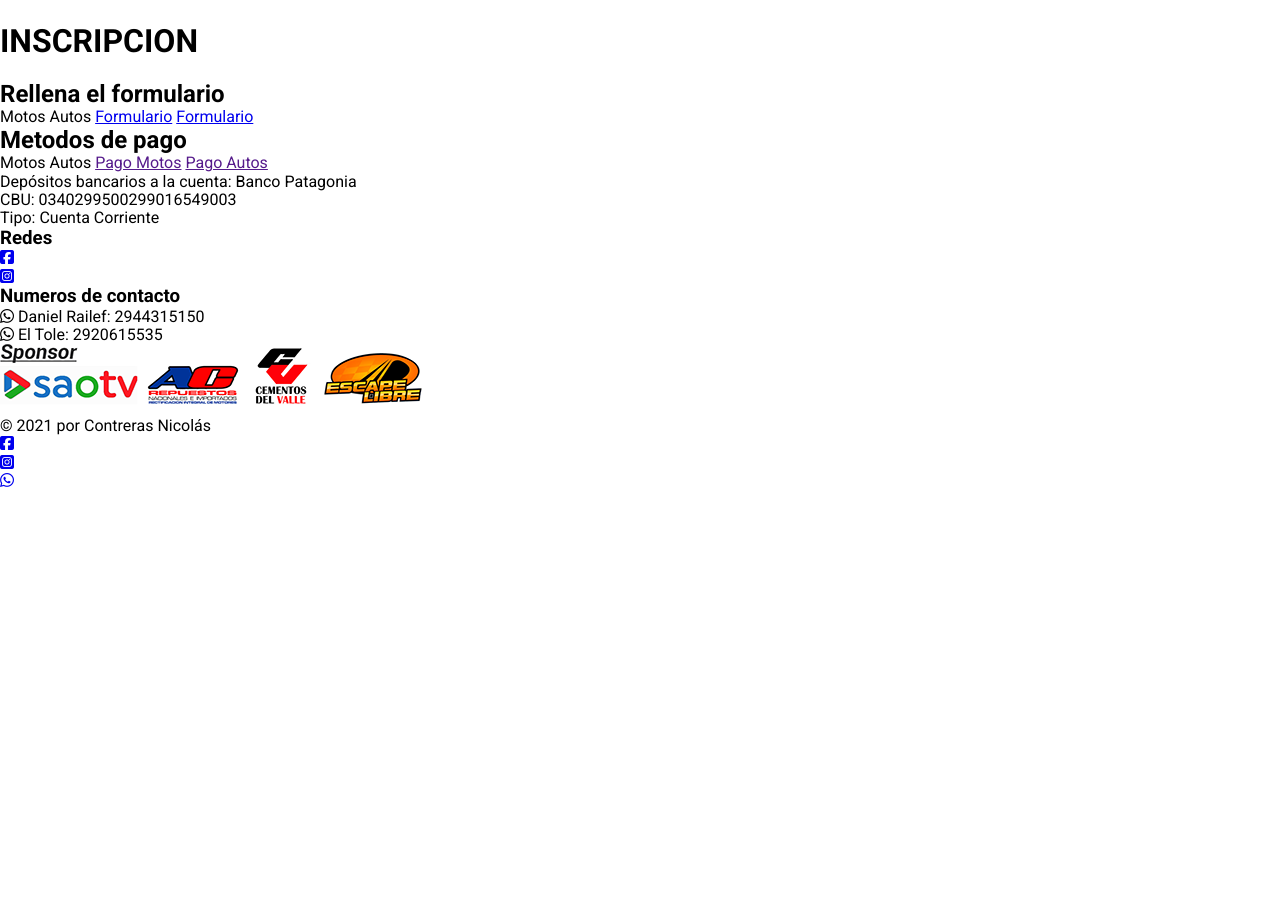
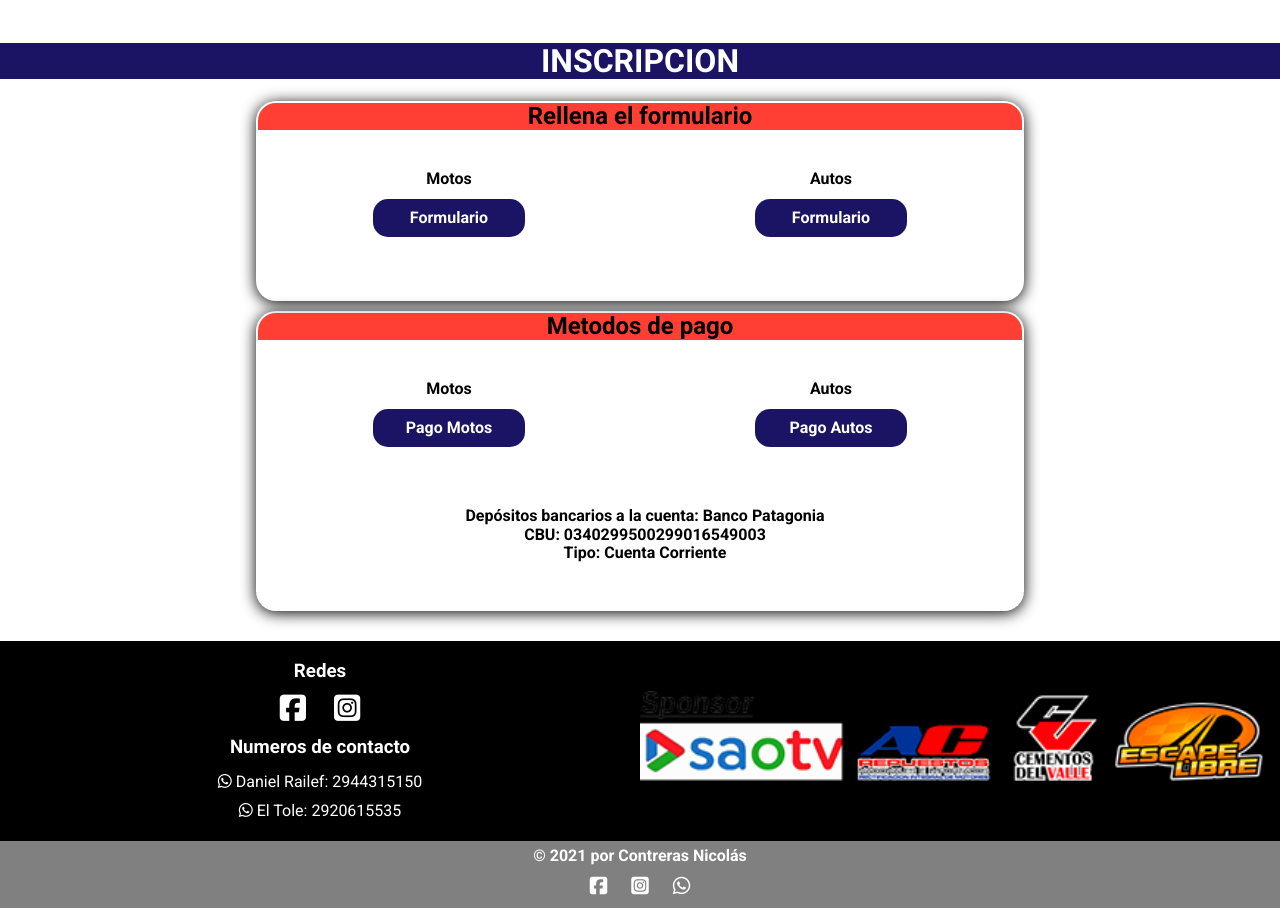
Before and after one commit to Desarrollo-NCA/Pagina-Apisa-EJ, a plain HTML site: page index.html in a window 1280 px wide. Shown: the part 1167-2075 px from the top of the page. Before the commit the page ends 1657 px from the top, so only its background shows below. Drawn offline with Linux system fonts and the light colour scheme.

Commit message:
agregue desktop

```diff
--- a/css/style.css
+++ b/css/style.css
@@ -98,7 +98,7 @@ body{
 	font-weight: bolder;
 	color: #6c5ce7;
 	top: 70% ;
-	text-shadow: 5px 2px 28px black;
+	text-shadow: 5px 2px 28px white;
 }
 
 #inicio .slider-inner img{
@@ -115,6 +115,180 @@ body{
 .slider-inner img.img-activa{
 	opacity: 1;
 }
+
+h1.titulo{
+	text-align: center;
+	color: white;
+	background: #1B1464;
+
+}
+
+#calendario{
+	text-align: center;
+	margin: 10px 0;
+}
+
+/*-----------------*/
+
+
+.inscri-container{
+		text-align: center;
+		padding: 10px 0;
+	}
+
+	.inscri-container h1{
+		background: #1B1464;
+		color: white;
+	}
+
+	.inscri-container h2{
+		background: #ff3f34;
+		color: black;
+	}
+
+	.formulario{
+		overflow: hidden;
+		width: 60%;
+		height: 200px;
+		border: 2px solid transparent;
+		border-radius: 20px;
+		margin-bottom: 10px;
+		box-shadow: 0 2px 15px;
+		text-align: center;
+		position: relative;
+		left: 20%;
+	}
+
+	.pago{
+		overflow: hidden;
+		border-radius: 20px;
+		width: 60%;
+		height: 300px;
+		border: 2px solid transparent;
+		box-shadow: 0px 2px 15px;
+		margin-bottom: 10px;
+		position: relative;
+		left: 20%;
+
+	}
+
+	.inscri-container .grid{
+		display: grid;
+		grid-template-columns: 1fr 1fr;
+		position: relative;
+		justify-content: center;
+		top: 40px;
+	}
+
+	.grid a{
+		text-decoration: none;
+		background: #1B1464;
+		padding: 10px 0;
+		margin: 10px auto;
+		border-radius: 15px;
+		color: white;
+		font-weight: bold;
+		width: 40%;
+	}
+
+	.grid a:hover{
+		background: black;
+		color: white;
+	}
+
+	.grid label{
+		font-weight: bold;
+		font-size: 16px;
+	}
+
+	.cbu{
+		position: relative;
+		top: 90px;
+		font-weight: bold;
+		text-align: center;
+		margin-left: 10px;
+	}
+
+	#contacto{
+		width: 100%;
+		margin-top: 10px;
+		background: black;
+		display: grid;
+		grid-template-columns: 1fr 1fr;
+		justify-content: center;
+		align-content: center;
+		align-items: center;
+	}
+
+	.contacto-container ul{
+		list-style: none;
+		margin: 10px 10px;
+	}
+
+	ul.redes li{
+		color: white;
+		display: inline-block;
+	}
+
+	.redes li a{
+		color: white;
+		font-size: 30px;
+		padding: 0 12px;
+	}
+
+	.telefono li{
+		padding: 5px 0;
+
+	}
+
+	#contacto .contacto-container{
+		display: block;
+		position: relative;
+		color: white;
+		width: 100%;
+		height: 200px;
+		text-align: center;
+		top: 20px;
+	}
+
+	#contacto .sponsor{
+		width: 100%;
+		height: 100px;
+		position: relative;
+		color: white;
+	}
+
+	.sponsor img{
+		width: 100%;
+	}
+
+	.copy{
+		position: relative;
+		width: 100%;
+		background: grey;
+	}
+
+	.copy p{
+		text-align: center;
+		font-weight: bold;
+		color: white;
+		padding-top: 6px;
+	}
+
+	.copy ul{
+		text-align: center;
+	}
+
+	.copy ul li{
+		display: inline-block;
+		padding: 10px;
+		font-size: 20px;
+	}
+
+	.copy li a{
+		color: white;
+	}
+
 
 
 
@@ -245,6 +419,7 @@ body{
 		border-radius: 20px;
 		margin-bottom: 10px;
 		box-shadow: 0 2px 15px;
+		left: 0;
 	}
 
 	.pago{
@@ -255,6 +430,7 @@ body{
 		border: 2px solid transparent;
 		box-shadow: 0px 2px 15px;
 		margin-bottom: 10px;
+		left: 0;
 	}
 
 	.inscri-container .grid{
@@ -273,6 +449,7 @@ body{
 		border-radius: 15px;
 		color: white;
 		font-weight: bold;
+		width: auto;
 	}
 
 	.grid a:hover{
@@ -297,6 +474,7 @@ body{
 		width: 100%;
 		margin-top: 10px;
 		background: black;
+		display: block;
 	}
 
 	.contacto-container ul{
--- a/css/style2.css
+++ /dev/null
@@ -1,154 +0,0 @@
-*{
-	margin: 0;
-	padding: 0;
-	box-sizing: border-box;
-	font-family: Roboto;
-}
-
-header{
-	position: fixed;
-	z-index: 2;
-	width: 100%;
-	top: 0;
-}
-
-header .logos{
-	width: 100%;
-	padding-left: 10%;
-	padding-top: 2px;
-
-}
-
-body{
-	width: 100%;
-	height: 500vh;
-}
-
-#inicio ul, li{
-	margin: 0;
-	padding: 0;
-	list-style: none;
-}
-
-.header-container{
-	background: #ff3f34;
-	width: 100%;
-	height: 50px;
-	display: flex;
-}
-
-.header-container-2{
-	width: 100%;
-	height: 8px;
-}
-
-.nav-container{
-	background: #1B1464;
-	width: 100%;
-	height: 40px;
-	display: flex;
-	align-items: center;
-	justify-content: flex-end;
-}
-
-.nav-container nav a{
-	border-radius: 15px;
-	display: inline-flex;
-	justify-content: space-around;
-	text-decoration: none;
-	color: white;
-	padding: 0 25px;
-	margin: 0 15px;
-	font-weight: bolder;
-}
-
-.nav-container nav .navBotones{
-	padding: 8px 30px;
-}
-
-.nav-container nav .navBotones:hover{
-	background-color: white;
-	text-decoration: none;
-	color: black;
-	padding: 8px 30px;
-}
-
-.logos .logo1{
-	width: 8%;
-}
-
-.logos .logo2{
-	width: 15%;
-}
-
-#inicio{
-	position: relative;
-}
-
-.container-slider{
-	width: 800px;
-	margin: auto;
-}
-
-ul.slider{
-	position: relative;
-	width: 800px;
-	height: 450px;
-}
-
-ul.slider li{
-	position: absolute;
-	opacity: 0;
-	width: inherit;
-	height: inherit;
-	background-color: white;
-	transition: opacity .5s;
-}
-
-ul.slider li.fondo{
-	margin-top: 120px;
-}
-
-ul li img{
-	width: 100%;
-	height: 450px;
-}
-
-ul.slider li:first-child{
-	opacity: 1;
-}
-
-ul.slider li:target{
-	opacity: 1;
-}
-
-.menu{
-	text-align: center;
-	margin: 20px;
-}
-
-.menu li{
-	text-align: center;
-	display: inline-block;
-	padding-top: 5px;
-}
-
-.menu li a{
-	display: inline-block;
-	color: white;
-	text-decoration: none;
-	background-color: grey;
-	padding: 10px;
-	width: 20px;
-	height: 20px;
-	font-size: 20px;
-	border-radius: 100%;
-}
-
-/*-------------------------------------------------------------------------------------------------------------------------------*/
-
-
-@media(max-width: 767px){
-
-
-}
--- a/index.html
+++ b/index.html
@@ -43,13 +43,13 @@
 	</section>
 	<section id="calendario">
 		<div class="calendario-container">
-			<h1>CALENDARIO</h1>
+			<h1 class="titulo">CALENDARIO</h1>
 			<img src="IMG/cale2021.jpg">
 		</div>
 	</section>
 	<section id="inscripcion">
 		<div class="inscri-container">
-			<h1>INSCRIPCION</h1>
+			<h1 class="titulo">INSCRIPCION</h1>
 			<div class="formulario">
 				<h2>Rellena el formulario</h2>
 				<div class="grid">
@@ -95,7 +95,9 @@
 			<div class="sponsor">
 				<img src="IMG/sponsor.png">
 			</div>
-			<div class="copy">
+
+		</section>
+		<div class="copy">
 				<p>&copy; 2021 por Contreras Nicolás</p>
 				<ul>
 					<li><a href="https://www.facebook.com/Nejca.13/"><i class="fab fa-facebook-square"></i></a></li>
@@ -103,7 +105,6 @@
 					<li><a href="https://api.whatsapp.com/send?phone=+542946410256&text=Quiero info sobre paginas web!"><i class="fab fa-whatsapp"></i></a></li>
 				</ul>
 			</div>
-		</section>
 	</footer>
 	<script src="js/slider.js"></script>
 	<script src="js/jquery.js"></script>
```
